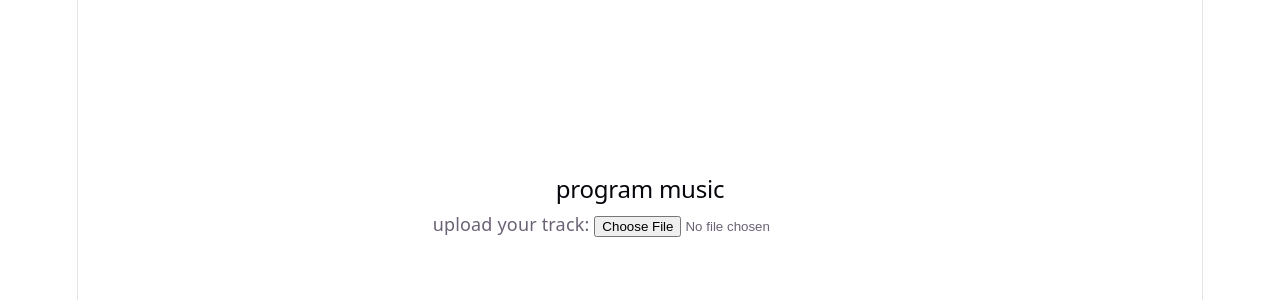
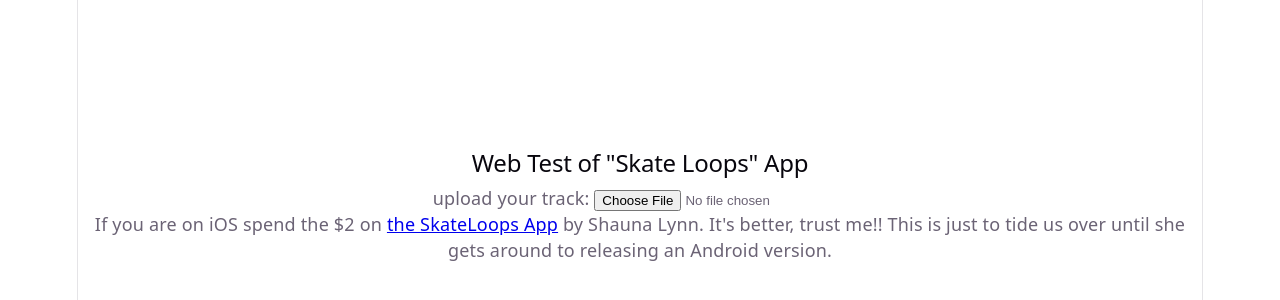
Before and after one commit to shkeating/web-skateloops, a React (Vite) app: page / in a window 1280 px wide. Shown: the part 194-494 px from the top of the page. Built offline with nearby package versions, Linux system fonts and the light colour scheme.

Commit message:
adds attribution

```diff
--- a/src/AudioUploader.jsx
+++ b/src/AudioUploader.jsx
@@ -121,7 +121,7 @@
 
   return (
     <section aria-labelledby="upload-heading">
-      <h2 id="upload-heading">program music</h2>
+      <h2 id="upload-heading">Web Test of "Skate Loops" App</h2>
 
       <div className="upload-group">
         <label htmlFor="audio-upload">upload your track: </label>
@@ -185,6 +185,9 @@
           </div>
         </div>
       )}
+
+       <p>If you are on iOS spend the $2 on <a href="https://apps.apple.com/us/app/skateloops-mp3-practice-app/id6476055748">the SkateLoops App</a> by Shauna Lynn. It's better, trust me!! This is just to tide us over until she gets around to releasing an Android version.</p>
+
     </section>
   )
 }
```
